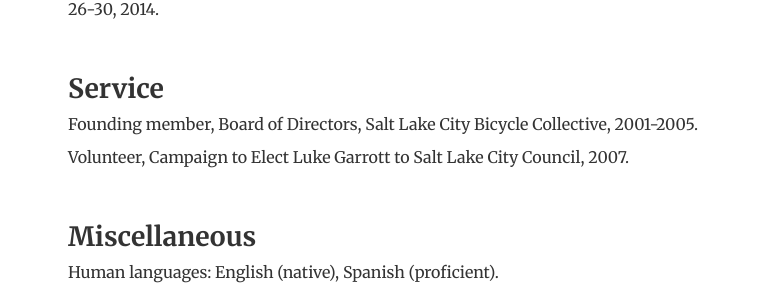
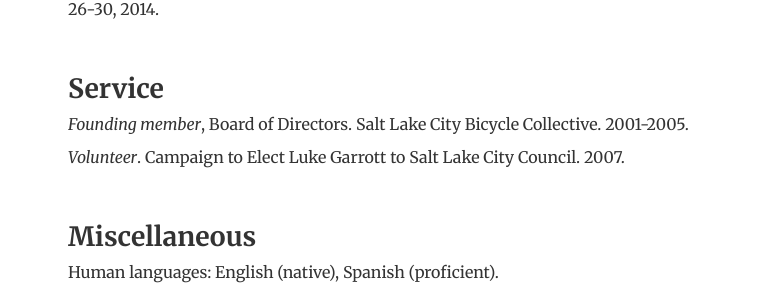
Before and after one commit to edwardmw/edwardmwhitney, a Jekyll site: the page built from cv/index.html, in a window 1280 px wide and 900 px high, scrolled down 2065 px. Shown: the part 460-755 px from the top of the window, without its empty margins (248-1031 px from the left). Built offline with Jekyll 4.4.1, drawn with Linux system fonts in a browser that asks for light colours.

Commit message:
commit4.1

```diff
--- a/cv/index.html
+++ b/cv/index.html
@@ -108,9 +108,9 @@ description: Current CV for Edward Whitney, a PhD. student, Development Economis
 				<br>
 				<h2>Service</h2>
 
-				<p>Founding member, Board of Directors, Salt Lake City Bicycle Collective, 2001-2005.</p>
+				<p><i>Founding member</i>, Board of Directors. Salt Lake City Bicycle Collective. 2001-2005.</p>
 
-				<p>Volunteer, Campaign to Elect Luke Garrott to Salt Lake City Council, 2007.</p>
+				<p><i>Volunteer</i>. Campaign to Elect Luke Garrott to Salt Lake City Council. 2007.</p>
 
 				<br>
 				<h2>Miscellaneous</h2>
```
Also changed, not shown: img/greysweat.png, 1 other file.
